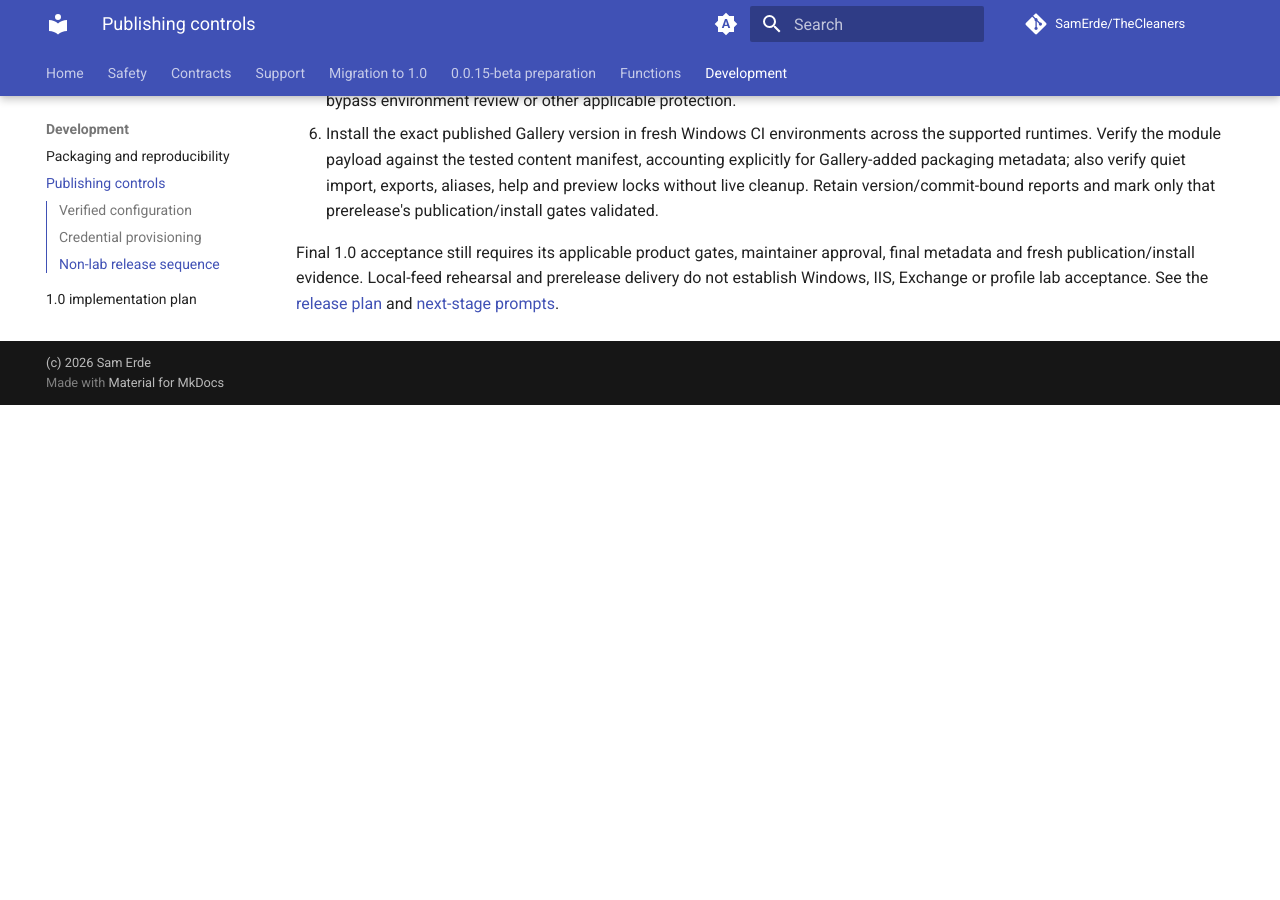
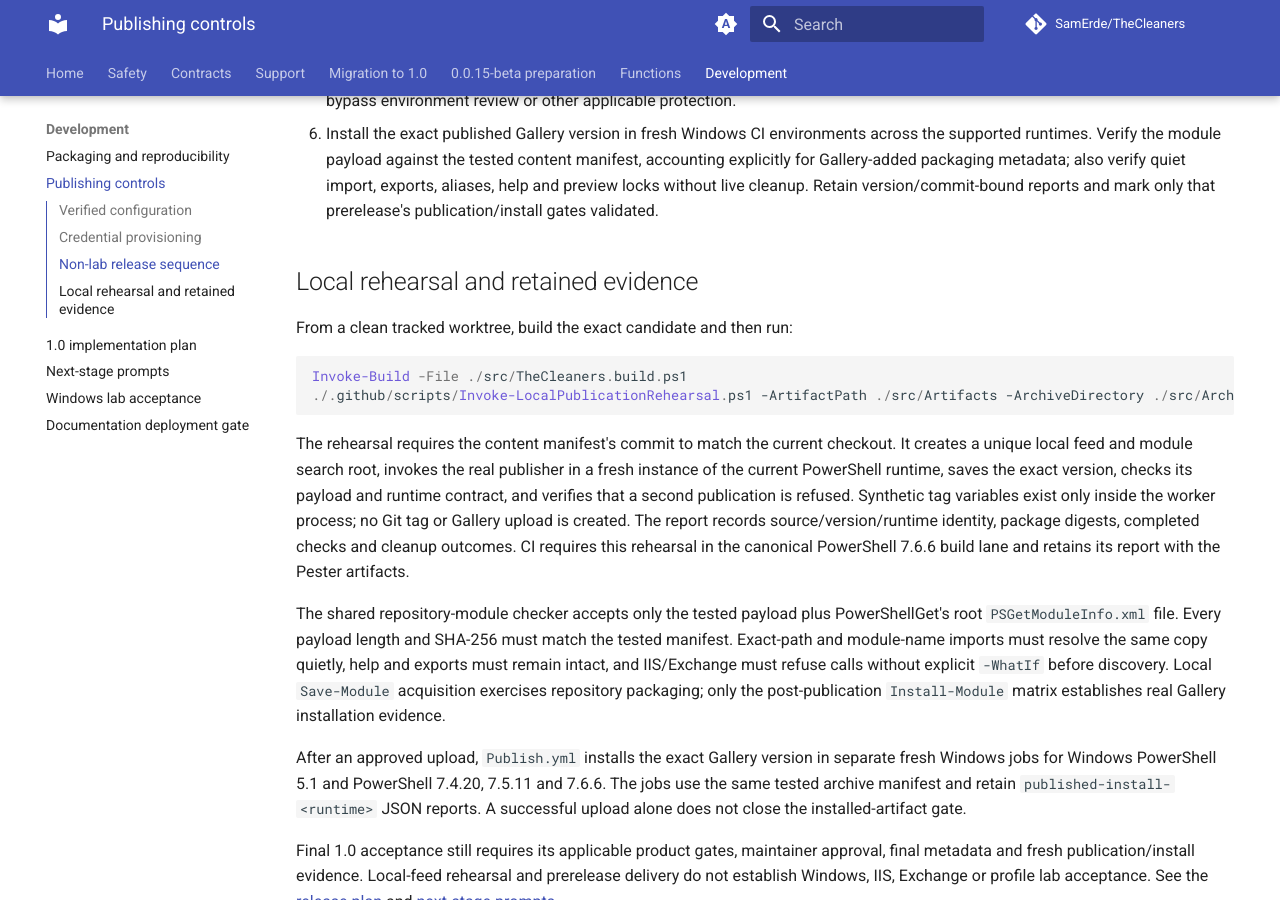
Before and after one commit to SamErde/TheCleaners, an MkDocs documentation site: the page built from docs/publishing.md, in a window 1280 px wide and 900 px high, scrolled down 1768 px. Built offline with MkDocs 1.6.1 and Material for MkDocs 9.7.7, drawn with Linux system fonts in a browser that asks for light colours; comment, search, counter and statistics services are not loaded; before the commit the page ends 2173 px from its top, so only the background shows below that.

````diff
--- a/docs/publishing.md
+++ b/docs/publishing.md
@@ -33,4 +33,19 @@
 5. After approval, create the agreed matching release tag and manually dispatch the publishing workflow for that tag with `approved_archive_sha256` set to the approved archive digest. The full release matrix must pass before the environment-gated job can publish its exact tested artifact; the upload also refuses an archive whose digest differs from the approved value. Never bypass environment review or other applicable protection.
 6. Install the exact published Gallery version in fresh Windows CI environments across the supported runtimes. Verify the module payload against the tested content manifest, accounting explicitly for Gallery-added packaging metadata; also verify quiet import, exports, aliases, help and preview locks without live cleanup. Retain version/commit-bound reports and mark only that prerelease's publication/install gates validated.
 
+## Local rehearsal and retained evidence
+
+From a clean tracked worktree, build the exact candidate and then run:
+
+```powershell
+Invoke-Build -File ./src/TheCleaners.build.ps1
+./.github/scripts/Invoke-LocalPublicationRehearsal.ps1 -ArtifactPath ./src/Artifacts -ArchiveDirectory ./src/Archive -OutputPath ./src/Reports/LocalPublicationRehearsal.json
+```
+
+The rehearsal requires the content manifest's commit to match the current checkout. It creates a unique local feed and module search root, invokes the real publisher in a fresh instance of the current PowerShell runtime, saves the exact version, checks its payload and runtime contract, and verifies that a second publication is refused. Synthetic tag variables exist only inside the worker process; no Git tag or Gallery upload is created. The report records source/version/runtime identity, package digests, completed checks and cleanup outcomes. CI requires this rehearsal in the canonical PowerShell 7.6.6 build lane and retains its report with the Pester artifacts.
+
+The shared repository-module checker accepts only the tested payload plus PowerShellGet's root `PSGetModuleInfo.xml` file. Every payload length and SHA-256 must match the tested manifest. Exact-path and module-name imports must resolve the same copy quietly, help and exports must remain intact, and IIS/Exchange must refuse calls without explicit `-WhatIf` before discovery. Local `Save-Module` acquisition exercises repository packaging; only the post-publication `Install-Module` matrix establishes real Gallery installation evidence.
+
+After an approved upload, `Publish.yml` installs the exact Gallery version in separate fresh Windows jobs for Windows PowerShell 5.1 and PowerShell 7.4.20, 7.5.11 and 7.6.6. The jobs use the same tested archive manifest and retain `published-install-<runtime>` JSON reports. A successful upload alone does not close the installed-artifact gate.
+
 Final 1.0 acceptance still requires its applicable product gates, maintainer approval, final metadata and fresh publication/install evidence. Local-feed rehearsal and prerelease delivery do not establish Windows, IIS, Exchange or profile lab acceptance. See the [release plan](release-plan-1.0.md) and [next-stage prompts](next-stage-prompts.md).
````
Also changed, not shown: CHANGELOG.md (+4 -2 lines), docs/next-stage-prompts.md (+3 -3 lines), docs/release-plan-1.0.md (+4 -4 lines).
